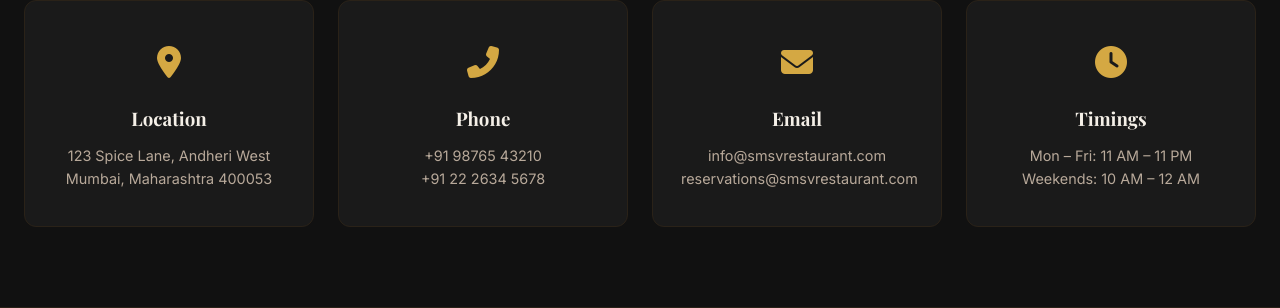
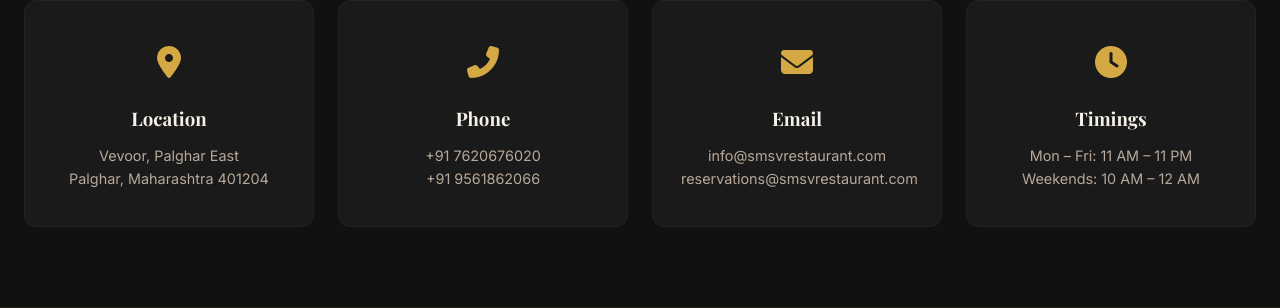
Before and after one commit to manaswigharat/SMSV-Restaurant, a Flask app: page / in a window 1280 px wide. Shown: the part 3267-3575 px from the top of the page. Run offline with Flask 3, Linux system fonts and the light colour scheme.

Commit message:
Update index.html

```diff
--- a/templates/index.html
+++ b/templates/index.html
@@ -245,12 +245,12 @@
             <div class="contact-card">
                 <div class="contact-icon"><i class="fas fa-map-marker-alt"></i></div>
                 <h3>Location</h3>
-                <p>123 Spice Lane, Andheri West<br>Mumbai, Maharashtra 400053</p>
+                <p>Vevoor, Palghar East<br>Palghar, Maharashtra 401204</p>
             </div>
             <div class="contact-card">
                 <div class="contact-icon"><i class="fas fa-phone-alt"></i></div>
                 <h3>Phone</h3>
-                <p>+91 98765 43210<br>+91 22 2634 5678</p>
+                <p>+91 7620676020<br>+91 9561862066</p>
             </div>
             <div class="contact-card">
                 <div class="contact-icon"><i class="fas fa-envelope"></i></div>
```
